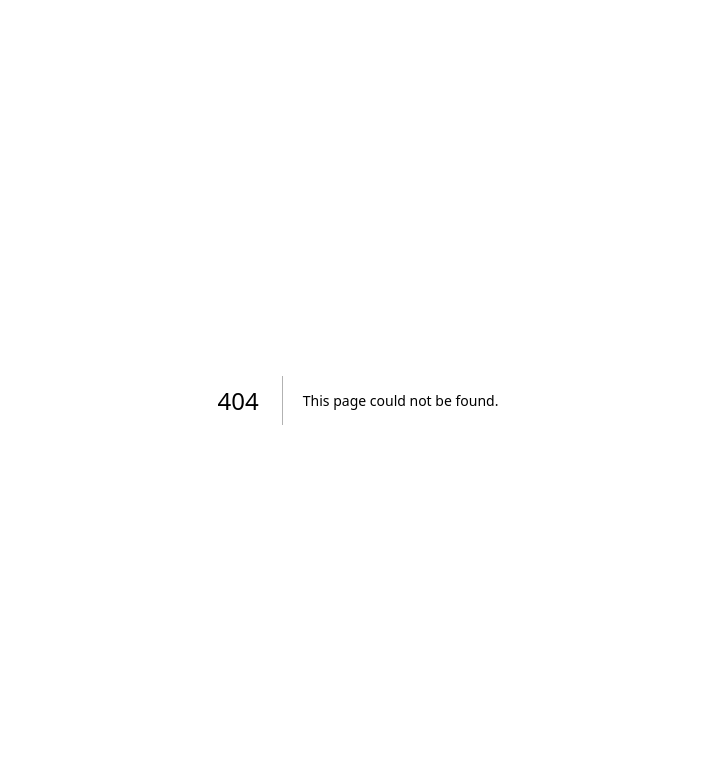
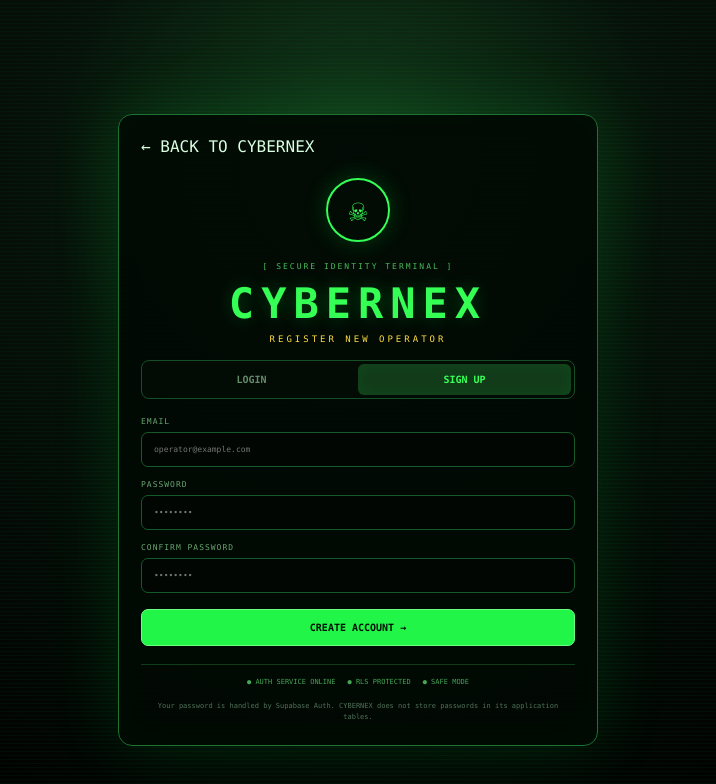
Before and after one commit to someshkohli458-star/CYBERNEX, a Next.js app: page /signup in a window 1280 px wide. Before the commit this address had no page. Shown: the top 784 px of the page, without its empty margins (282-998 px from the left). Built offline with nearby package versions, Linux system fonts and the light colour scheme; no server answers.

Commit message:
feat: add signup route

```diff
--- /dev/null
+++ b/app/signup/page.tsx
@@ -0,0 +1,5 @@
+import AuthPanel from '@/components/AuthPanel'
+
+export default function SignupPage() {
+  return <AuthPanel initialMode="signup" />
+}
```
